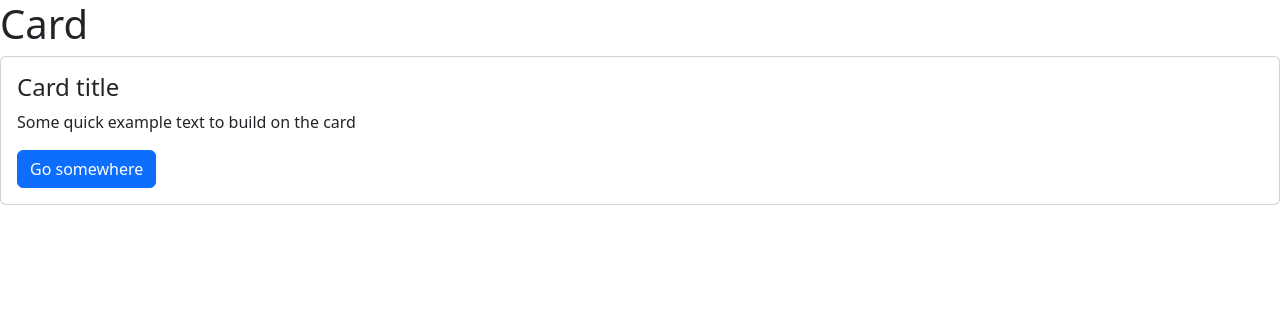
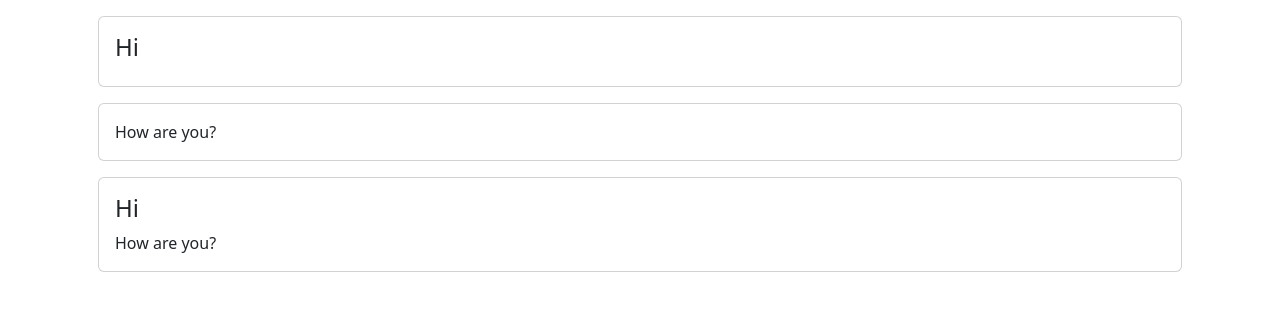
Before and after one commit to DariaHoroshko1608/React_HW, a React (Create React App) app: page / in a window 1280 px wide. Shown: the top 310 px of the page. Built offline with nearby package versions, Linux system fonts and the light colour scheme.

Commit message:
react_HW_2

```diff
--- a/src/App.jsx
+++ b/src/App.jsx
@@ -2,14 +2,13 @@ import Card from "./components/Card";
 
 
 function App() {
-  return (
-      <div className="App">
-        <header className="App-header">
-          <h1>Card</h1>
-          <Card/>
-        </header>
-      </div>
-  );
+    return (
+        <div className="container">
+            <Card title="Hi" />
+            <Card text="How are you?" />
+            <Card title="Hi" text="How are you?" />
+        </div>
+    );
 }
 
 export default App;
--- a/src/components/Card.jsx
+++ b/src/components/Card.jsx
@@ -1,17 +1,18 @@
 import React from 'react';
 
 class Card extends React.Component {
-    render(){
+    render() {
+        const { title, text } = this.props;
+
         return (
-        <div className="card">
-            <div className="card-body">
-                <h4 className="card-title">Card title</h4>
-                <p className="card-text">Some quick example text to build on the card</p>
-                <button type="button" className="btn btn-primary">Go somewhere</button>
+            <div className="card m-3">
+                <div className="card-body">
+                    {title && <h4 className="card-title">{title}</h4>}
+                    {text && <p className="card-text">{text}</p>}
+                </div>
             </div>
-        </div>
- );
-}
+        );
+    }
 }
 
 export default Card;
--- a/src/index.jsx
+++ b/src/index.jsx
@@ -7,7 +7,7 @@ import reportWebVitals from './reportWebVitals';
 const root = ReactDOM.createRoot(document.getElementById('root'));
 root.render(
   <React.StrictMode>
-    <App />
+    <App/>
   </React.StrictMode>
 );
 
```
Also changed, not shown: 1 other file (tests, documents, lock files or other folders).
